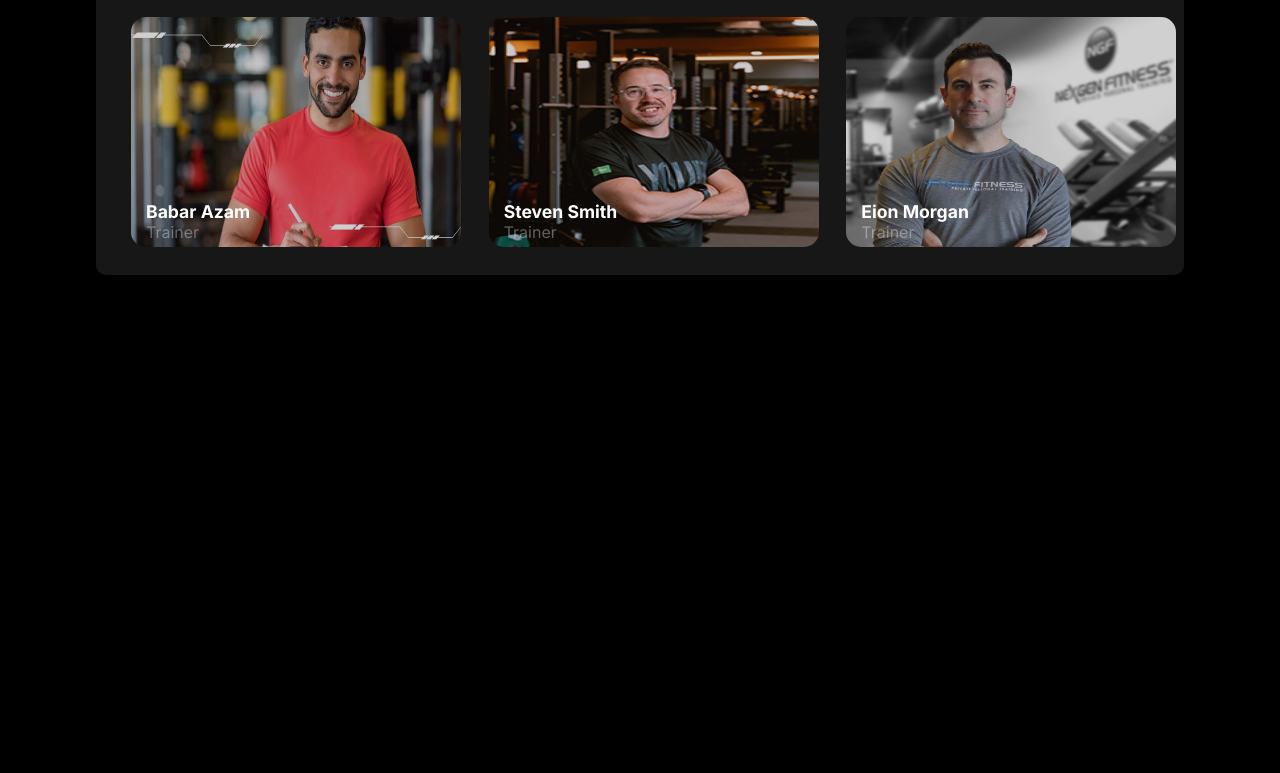
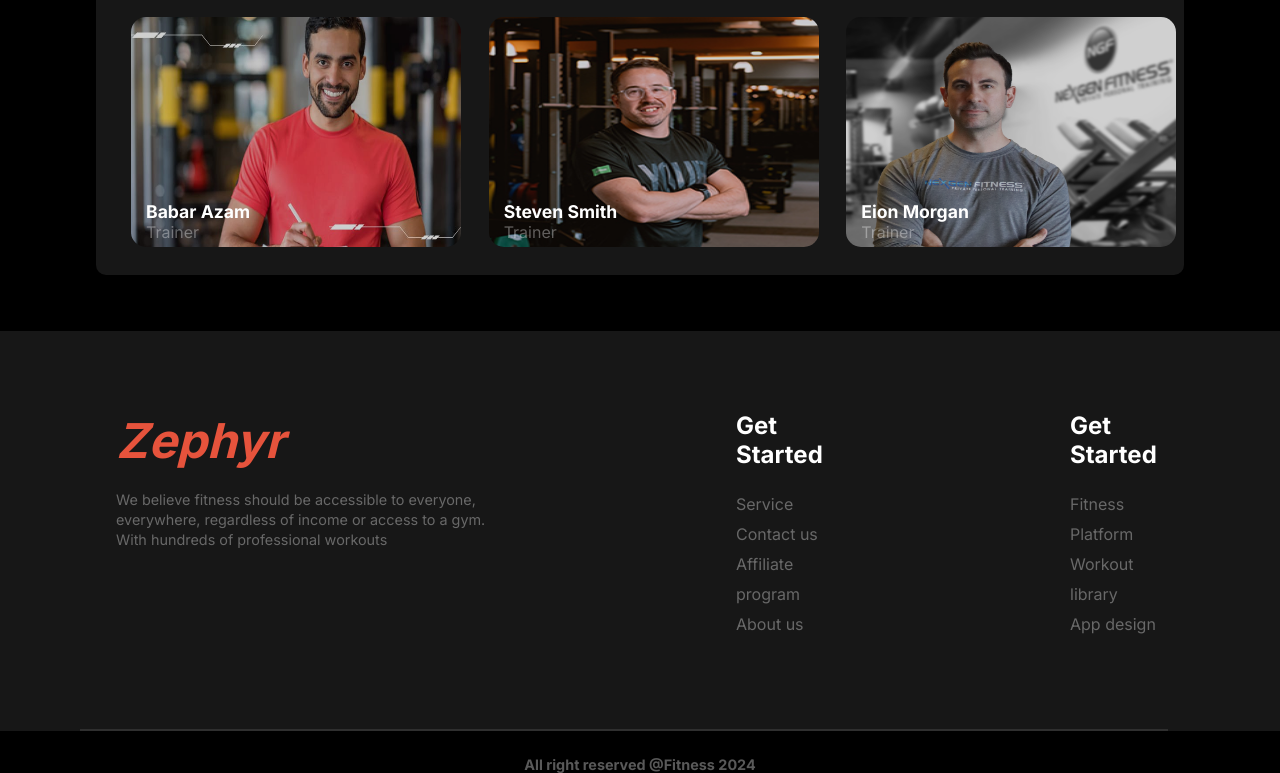
Before and after one commit to WebRiaz176/assignment-2-responsive-design, a plain HTML site: page index.html in a window 1280 px wide. Shown: the part 2815-3588 px from the top of the page. Before the commit the page ends 3146 px from the top, so only its background shows below. Drawn offline with Linux system fonts and the light colour scheme; a web font is replaced by a local one.

Commit message:
main-part-done

```diff
--- a/index.html
+++ b/index.html
@@ -242,5 +242,41 @@
     </div>
    </section>
  </main>
+   <!-- footer-part -->
+   <footer>
+    <div class="footer-container container">
+      <div>
+        <div class="logo footer-logo">
+          <h2>Zephyr</h2>
+         </div>
+         <p class="footer-para">We believe fitness should be accessible to everyone,
+          everywhere, regardless of income or access to a gym. With
+          hundreds of professional workouts</p>
+      </div>
+
+      <div class="footer-list">
+        <h4>Get Started</h4>
+        <ul>
+          <li><a href="">Service</a></li>
+          <li><a href="">Contact us</a></li>
+          <li><a href="">Affiliate program</a></li>
+          <li><a href="">About us</a></li>
+        </ul>
+      </div>
+      <div class="footer-list">
+        <h4>Get Started</h4>
+        <ul>
+          <li><a href="">Fitness</a></li>
+          <li><a href="">Platform</a></li>
+          <li><a href="">Workout library</a></li>
+          <li><a href="">App design</a></li>
+        </ul>
+      </div>
+    </div>
+    <hr>
+    <h5>
+      All right reserved @Fitness 2024
+    </h5>
+  </footer>
 </body>
 </html>
--- a/responsive.css
+++ b/responsive.css
@@ -175,4 +175,25 @@
     #bmi-right-chart-title{
         margin-top: -70px;
     }
+
+
+
+    .team-title{
+        margin-top: -60px;
+    }
+    .team-captions{
+        height: 1420px;
+
+    }
+    .team-img{
+        grid-template-columns: repeat(1, 1fr);
+        margin-left: 15px;
+        padding-top: 25px;
+
+    }
+
+    .img-team-size{
+        height: 210px;
+        width: 310px;
+    }
 }
```
Lines whose indentation alone changed are shown as unchanged.
